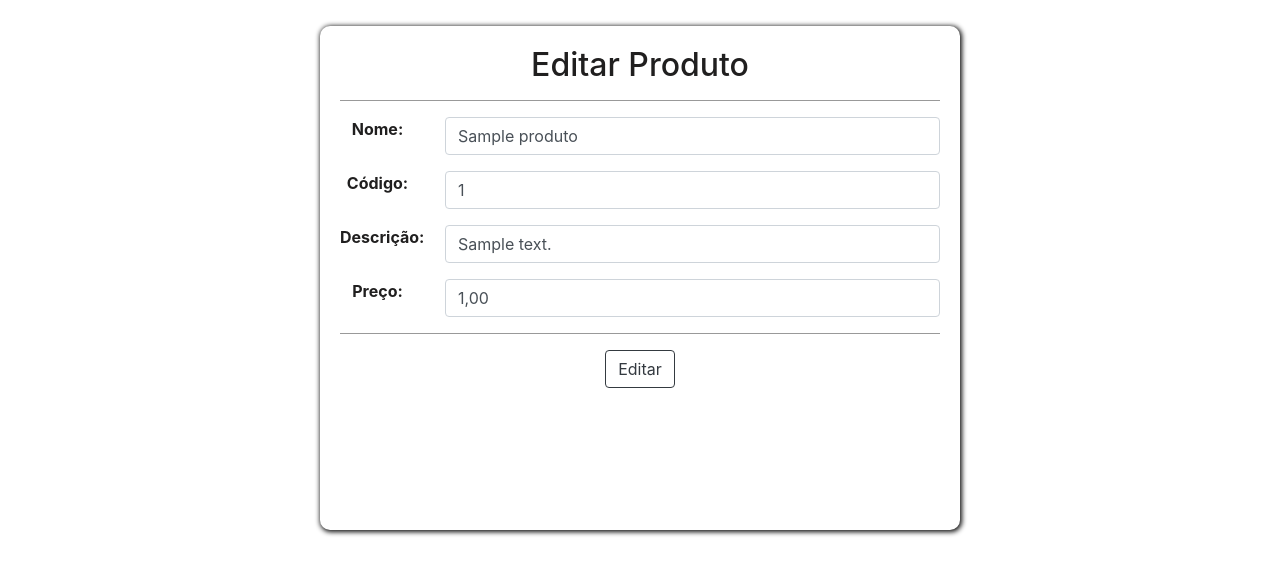
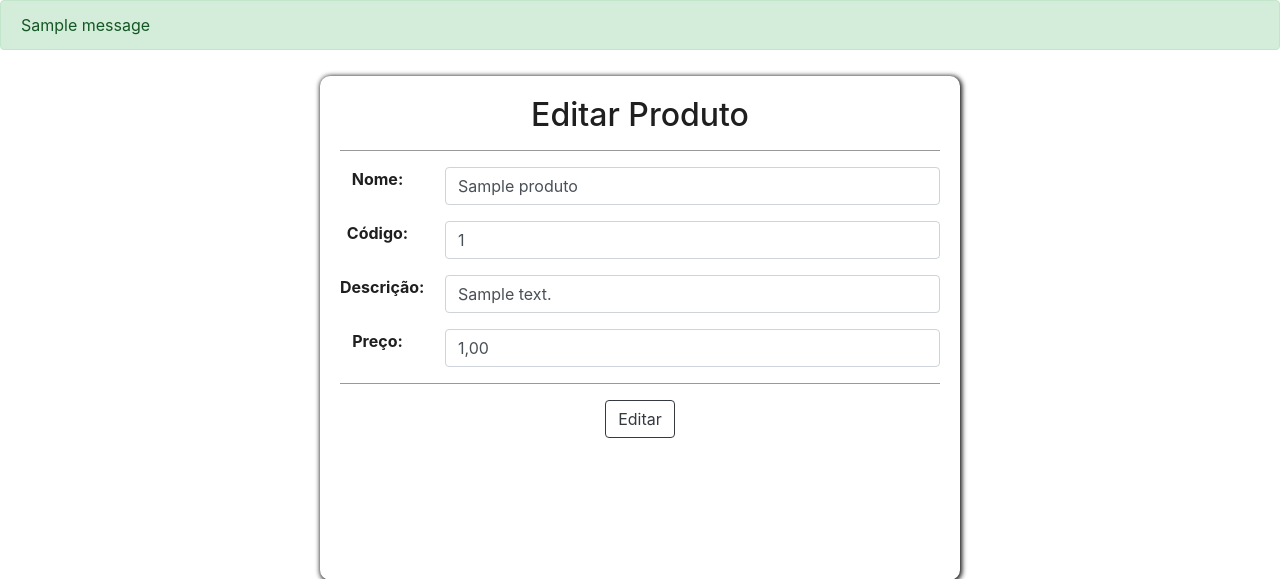
Before and after one commit to CamilaFreitass/Best-Minds, a Django app: page /produtos/editar_produto/1 in a window 1280 px wide. Shown: the part 56-635 px from the top of the page. Run offline with Django 5.2, Linux system fonts and the light colour scheme; tables that the repository leaves empty hold one stand-in row (values such as "Sample post"); one stand-in notice (Sample message) is shown; some libraries are stand-ins or nearby versions.

Commit message:
validação do preço no editar

```diff
--- a/produtos/templates/editar_produto.html
+++ b/produtos/templates/editar_produto.html
@@ -3,6 +3,11 @@
 
 
 {% block 'body' %}
+        {% if messages %}
+            {% for message in messages %}
+                <div class="alert {{ message.tags }}">{{ message }}</div>
+            {% endfor %}
+        {% endif %}
     <div class="box-form" align="center">
         <h2>Editar Produto</h2>
         <hr style="border-color: #999999">
--- a/produtos/views.py
+++ b/produtos/views.py
@@ -32,7 +32,7 @@ def cadastrar_produto(request):
             messages.add_message(request, constants.SUCCESS, 'Produto cadastrado com sucesso')
             return redirect(reverse('home'))
         else:
-            messages.add_message(request, constants.ERROR, 'O preço do produto só pode conter números e uma virgula. Ex: 22,05')
+            messages.add_message(request, constants.ERROR, 'O preço do produto só pode conter números e uma vírgula. Ex: 22,05')
             return redirect(reverse('cadastrar_produto'))
 
 
@@ -45,16 +45,24 @@ def editar_produto(request, id):
         descricao = request.POST.get('descricao_produto')
         preco = request.POST.get('preco_produto').replace(',', '.')
 
-        if nome and codigo and descricao and preco:
-            produto.nome_produto = nome
-            produto.codigo_produto = codigo
-            produto.descricao_produto = descricao
-            produto.preco_produto = preco
-            produto.save()
-            messages.add_message(request, constants.SUCCESS, 'Produto alterado com sucesso')
-            return redirect(reverse('home'))
+        padrao_decimal = re.compile(r'^\d+(\.\d+)?$')
+
+        if padrao_decimal.match(preco):
+
+
+            if nome and codigo and descricao and preco:
+                produto.nome_produto = nome
+                produto.codigo_produto = codigo
+                produto.descricao_produto = descricao
+                produto.preco_produto = preco
+                produto.save()
+                messages.add_message(request, constants.SUCCESS, 'Produto alterado com sucesso')
+                return redirect(reverse('home'))
+            else:
+                return HttpResponse("Produto Inválido")
+
         else:
-            return HttpResponse("Produto Inválido")
+            messages.add_message(request, constants.ERROR, 'O preço do produto só pode conter números e uma vírgula. Ex: 22,05')
 
     return render(request, 'editar_produto.html', {'produto': produto})
 
```
